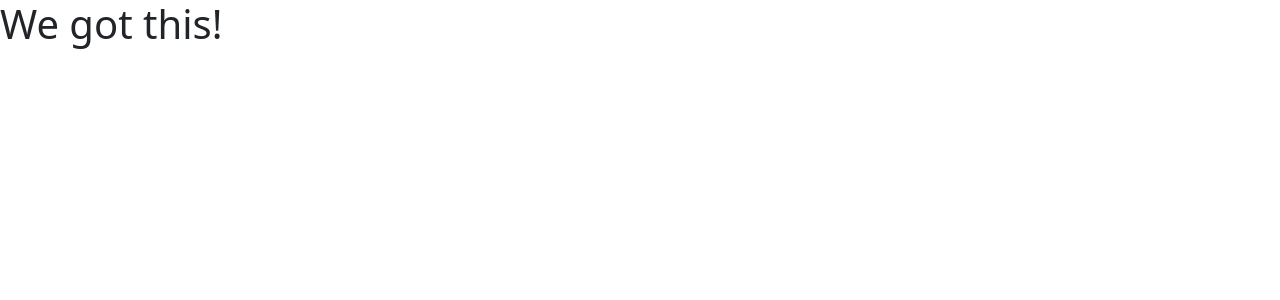
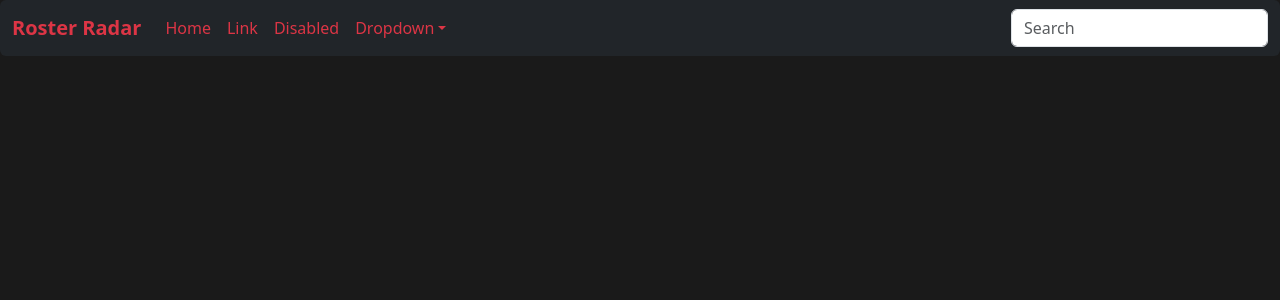
Before and after one commit to MarkSian/Roster-Radar, a React (Vite) app in the folder roster-radar-frontend/: page / in a window 1280 px wide. Shown: the top 300 px of the page. Built offline with nearby package versions, Linux system fonts and the light colour scheme.

Commit message:
Navbar + Background color of page

```diff
--- a/roster-radar-frontend/src/App.css
+++ b/roster-radar-frontend/src/App.css
@@ -0,0 +1,3 @@
+body {
+    background-color: #1a1a1a;; /* Replace with your desired color */
+  }
--- a/roster-radar-frontend/src/App.tsx
+++ b/roster-radar-frontend/src/App.tsx
@@ -1,4 +1,4 @@
-
+import NavBar from './components/NavBar'
 import './App.css'
 
 function App() {
@@ -6,7 +6,7 @@
 
   return (
     <>
-      <h1>We got this!</h1>
+      <NavBar />
     </>
   )
 }
--- /dev/null
+++ b/roster-radar-frontend/src/components/NavBar.tsx
@@ -0,0 +1,41 @@
+function NavBar () {
+  return (
+    <>
+      <nav className="navbar navbar-expand-lg bg-dark rounded" aria-label="Eleventh navbar example">
+        <div className="container-fluid">
+            <a className="navbar-brand text-danger fw-bold"  href="#">Roster Radar</a>
+            <button className="navbar-toggler bg-danger" type="button" data-bs-toggle="collapse" data-bs-target="#navbarsExample09" aria-controls="navbarsExample09" aria-expanded="false" aria-label="Toggle navigation">
+            <span className="navbar-toggler-icon"></span>
+            </button>
+
+            <div className="collapse navbar-collapse" id="navbarsExample09">
+            <ul className="navbar-nav me-auto mb-2 mb-lg-0">
+                <li className="nav-item">
+                <a className="nav-link active text-danger" aria-current="page" href="#">Home</a>
+                </li>
+                <li className="nav-item">
+                <a className="nav-link text-danger" href="#">Link</a>
+                </li>
+                <li className="nav-item">
+                <a className="nav-link disabled text-danger" aria-disabled="true">Disabled</a>
+                </li>
+                <li className="nav-item dropdown">
+                <a className="nav-link dropdown-toggle text-danger" href="#" data-bs-toggle="dropdown" aria-expanded="false">Dropdown</a>
+                <ul className="dropdown-menu bg-dark">
+                    <li><a className="dropdown-item text-danger " href="#">Action</a></li>
+                    <li><a className="dropdown-item text-danger" href="#">Another action</a></li>
+                    <li><a className="dropdown-item text-danger" href="#">Something else here</a></li>
+                </ul>
+                </li>
+            </ul>
+            <form role="search">
+                <input className="form-control" type="search" placeholder="Search" aria-label="Search"/>
+            </form>
+            </div>
+        </div>
+        </nav>
+    </>
+  )
+}
+
+export default NavBar
```
